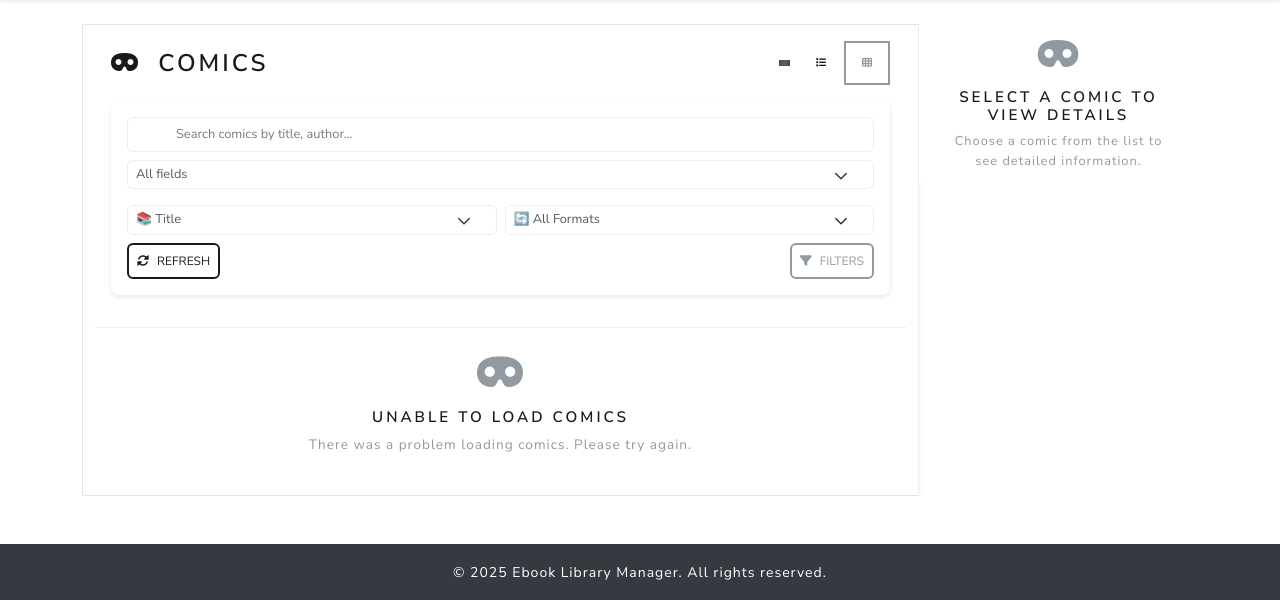
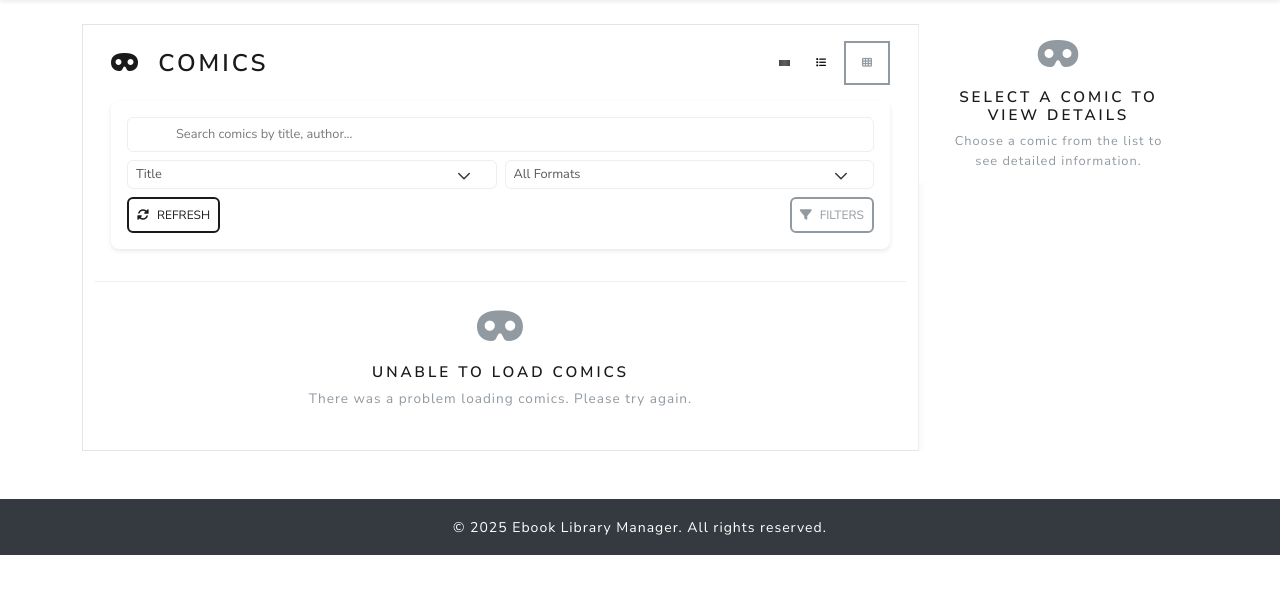
Before and after one commit to Coenenp/eBookManagement, a Django app: template books/templates/books/sections/comics_main.html in a window 1280 px wide. Shown: the part 220-820 px from the top of the page. After the commit the page ends 775 px from the top, so only its background shows below. Run offline with Django 5.2, Linux system fonts and the light colour scheme; the template is opened without the code that fills it, so the values that code supplies are empty; some libraries are stand-ins or nearby versions.

Commit message:
ui(filterbar): remove search-field scope selector and emoji labels from filter dropdowns
Folds search to a single all-fields behavior and drops decorative emoji
from the Sort/Format/Status option labels.

```diff
--- a/books/templates/books/base_split_pane.html
+++ b/books/templates/books/base_split_pane.html
@@ -48,28 +48,19 @@
                         </button>
                     </div>
 
-                    <!-- Search field selector: restrict the search term to one field -->
-                    <div class="mb-3">
-                        <select class="form-select form-select-sm" id="search-field" aria-label="Search field">
-                            <option value="all" selected>All fields</option>
-                            <option value="title">Title</option>
-                            <option value="author">Author</option>
-                        </select>
-                    </div>
-
                     <!-- Filter Controls Row -->
                     <div class="row g-2">
                         <div class="col-6">
                             <select class="form-select form-select-sm" id="sort-filter" aria-label="Sort options">
-                                <option value="title">📚 Title</option>
-                                <option value="author">👤 Author</option>
-                                <option value="date">📅 Date</option>
-                                <option value="size">💾 Size</option>
+                                <option value="title">Title</option>
+                                <option value="author">Author</option>
+                                <option value="date">Date</option>
+                                <option value="size">Size</option>
                             </select>
                         </div>
                         <div class="col-6">
                             <select class="form-select form-select-sm" id="format-filter" aria-label="Format filter">
-                                <option value="">🔄 All Formats</option>
+                                <option value="">All Formats</option>
                                 {% block format_options %}{% endblock %}
                             </select>
                         </div>
@@ -90,10 +81,10 @@
                         <div class="row g-2">
                             <div class="col-12">
                                 <select class="form-select form-select-sm" id="status-filter" aria-label="Status filter">
-                                    <option value="">📊 All Status</option>
-                                    <option value="read">✅ Read</option>
-                                    <option value="unread">⏳ Unread</option>
-                                    <option value="reading">📖 Reading</option>
+                                    <option value="">All Status</option>
+                                    <option value="read">Read</option>
+                                    <option value="unread">Unread</option>
+                                    <option value="reading">Reading</option>
                                 </select>
                             </div>
                         </div>
```
